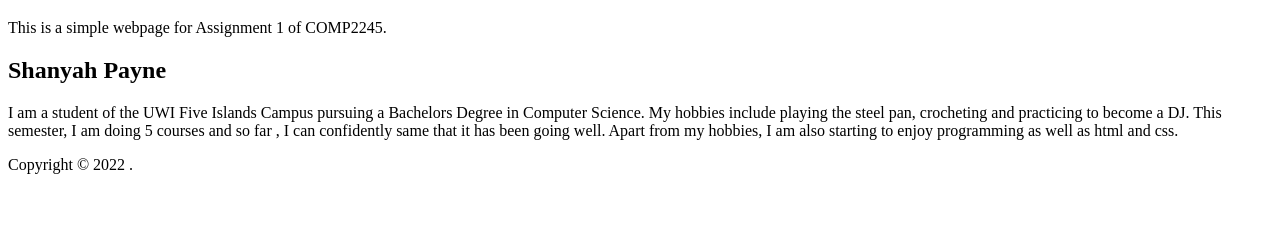
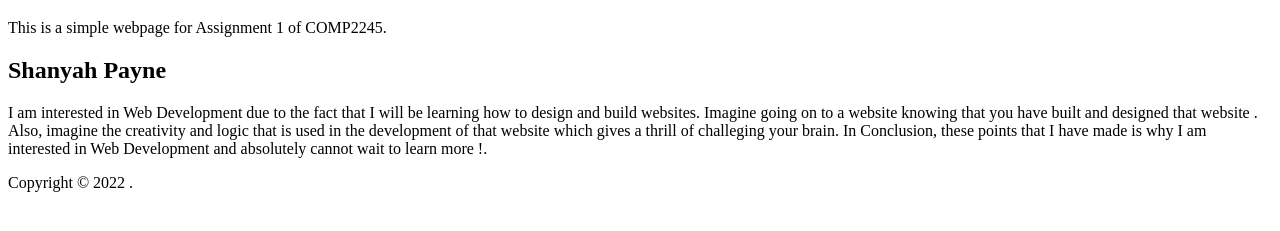
Before and after one commit to Heytyui/comp2245-assignment1, a plain HTML site: page index.html in a window 1280 px wide. Shown: the part 61-292 px from the top of the page. Drawn offline with Linux system fonts and the light colour scheme.

Commit message:
Created a css style sheet and changed my paragraph to my interest in Web Dev

```diff
--- a/index.html
+++ b/index.html
@@ -4,6 +4,7 @@
     <meta charset="UTF-8">
     <meta name="viewport" content="width=devicewidth, initial-scale=1.0">
     <title>COMP2245 Assignment 1</title>
+    <link rel="stylesheet" href="styles.css">
 </head>
 <body>
  <header>
@@ -13,11 +14,15 @@ webpage for Assignment 1 of COMP2245.</p>
  </header>
  <main>
     <h2>Shanyah Payne</h2>
-    <p>I am a student of the UWI Five Islands Campus pursuing a Bachelors Degree in Computer Science.
-        My hobbies include playing the steel pan, crocheting and practicing to become a DJ.
-        This semester, I am doing 5 courses and so far , I can confidently same that it has been
-        going well. Apart from my hobbies, I am also starting to enjoy programming as well as
-        html and css. </p>
+    <p> I am interested in Web Development due to the fact that I will be
+        learning how to design and build websites. Imagine going on to a
+        website knowing that you have built and designed that website .
+        Also, imagine the creativity and logic that is
+        used in the development of that website which
+        gives a thrill of challeging your brain. In Conclusion,
+        these points that I have made is why I am interested in
+        Web Development and absolutely cannot wait to learn more !.
+    </p>
  </main>
  <footer>
     <p>Copyright &copy; 2022 <Shanyah Payne>.</p>
```
